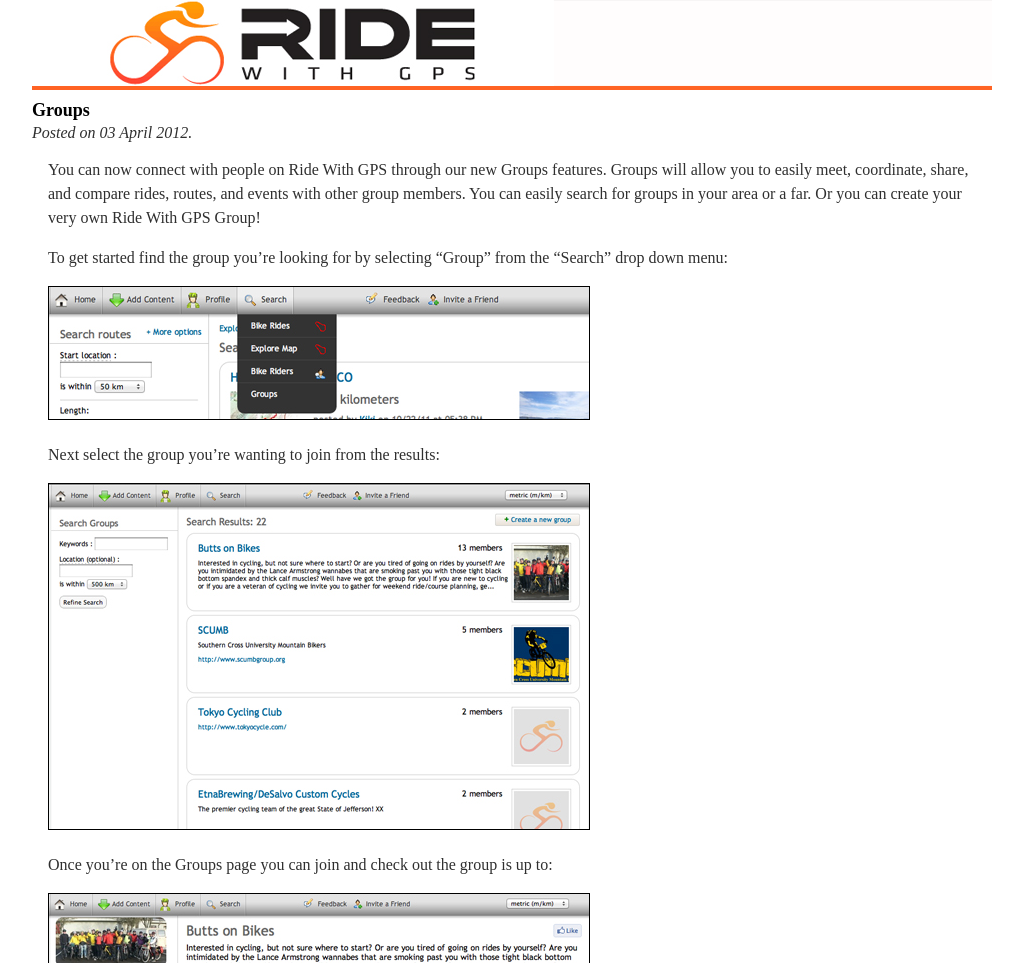
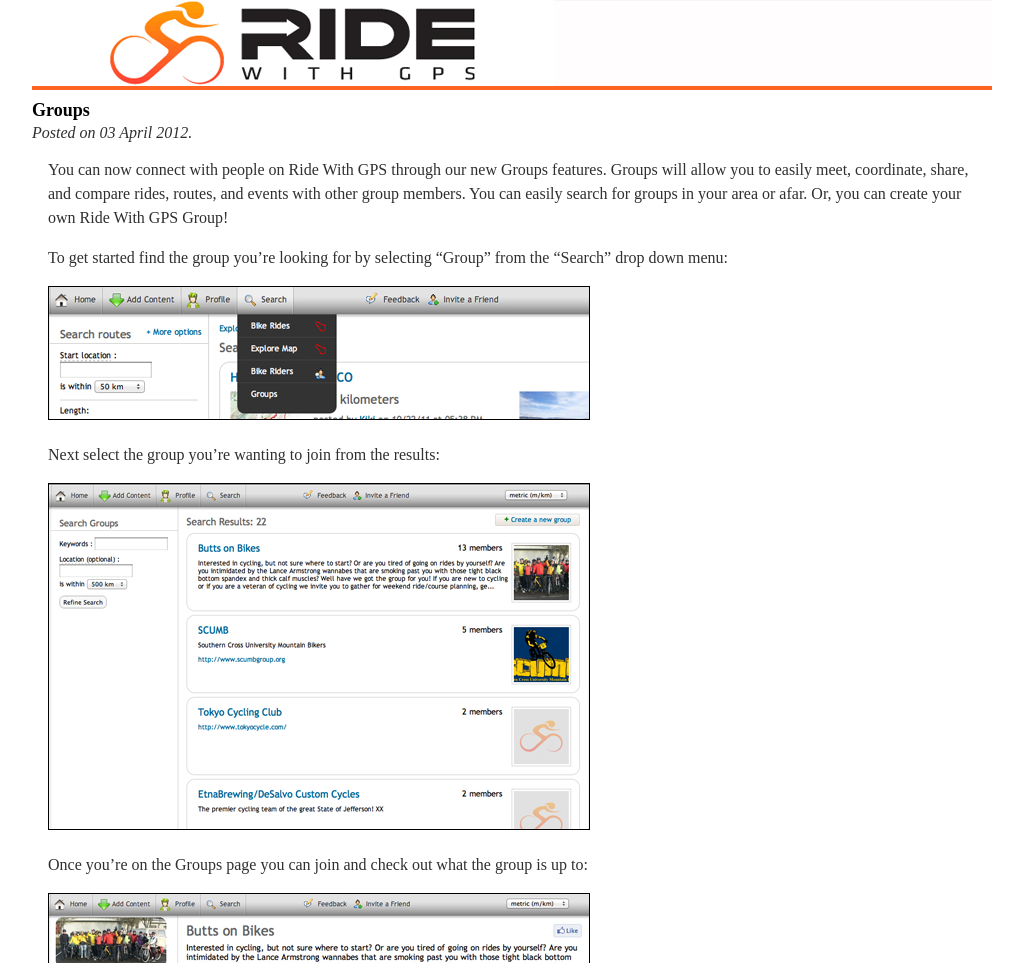
Before and after one commit to kingcu/blog.ridewithgps.com, a Jekyll site: the page built from _posts/2012-04-03-groups.markdown, in a window 1280 px wide and 1400 px high. Shown: the top 963 px of the window, without its empty margins (128-1151 px from the left). Built offline with Jekyll 4.4.1, drawn with Linux system fonts in a browser that asks for light colours; some web fonts are replaced; Markdown is read by kramdown in place of the engine named in the settings; comment, search, counter and statistics services are not loaded; some of the changed text lies outside the part shown.

Commit message:
minor changes

```diff
--- a/_posts/2012-04-03-groups.markdown
+++ b/_posts/2012-04-03-groups.markdown
@@ -2,7 +2,7 @@
 layout: post
 title: "Groups"
 ---
-You can now connect with people on Ride With GPS through our new Groups features. Groups will allow you to easily meet, coordinate, share, and compare rides, routes, and events with other group members. You can easily search for groups in your area or a far. Or you can create your very own Ride With GPS Group!
+You can now connect with people on Ride With GPS through our new Groups features. Groups will allow you to easily meet, coordinate, share, and compare rides, routes, and events with other group members. You can easily search for groups in your area or afar. Or, you can create your own Ride With GPS Group!
 
 To get started find the group you're looking for by selecting "Group" from the "Search" drop down menu:
 
@@ -14,7 +14,7 @@
 
 <img class="postimage" src="/images/group_results.jpg" alt="Group Results">
 
-Once you're on the Groups page you can join and check out the group is up to:
+Once you're on the Groups page you can join and check out what the group is up to:
 
 
 <img class="postimage" src="/images/group_profile.jpg" alt="Group Profile Page">
```
Also changed, not shown: other parts of _posts/2012-04-03-groups.markdown (+1 -1 lines).
